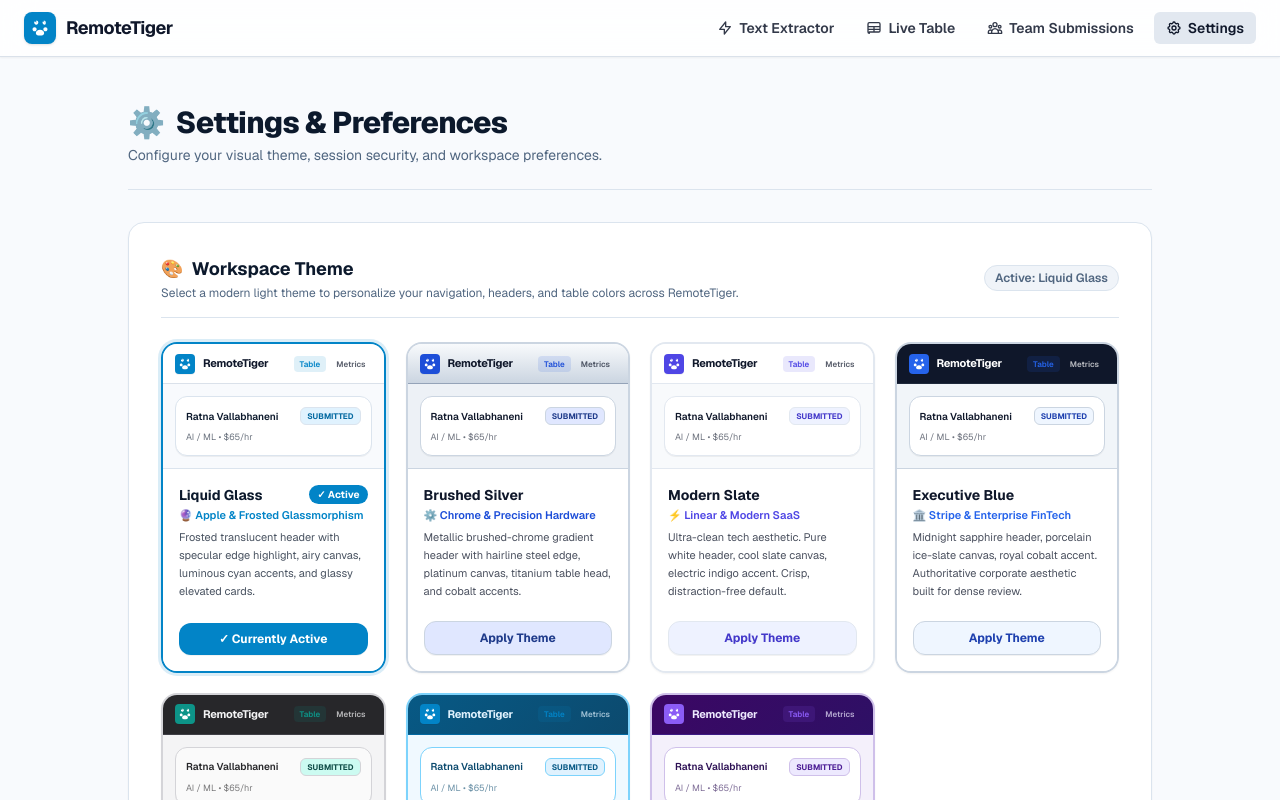
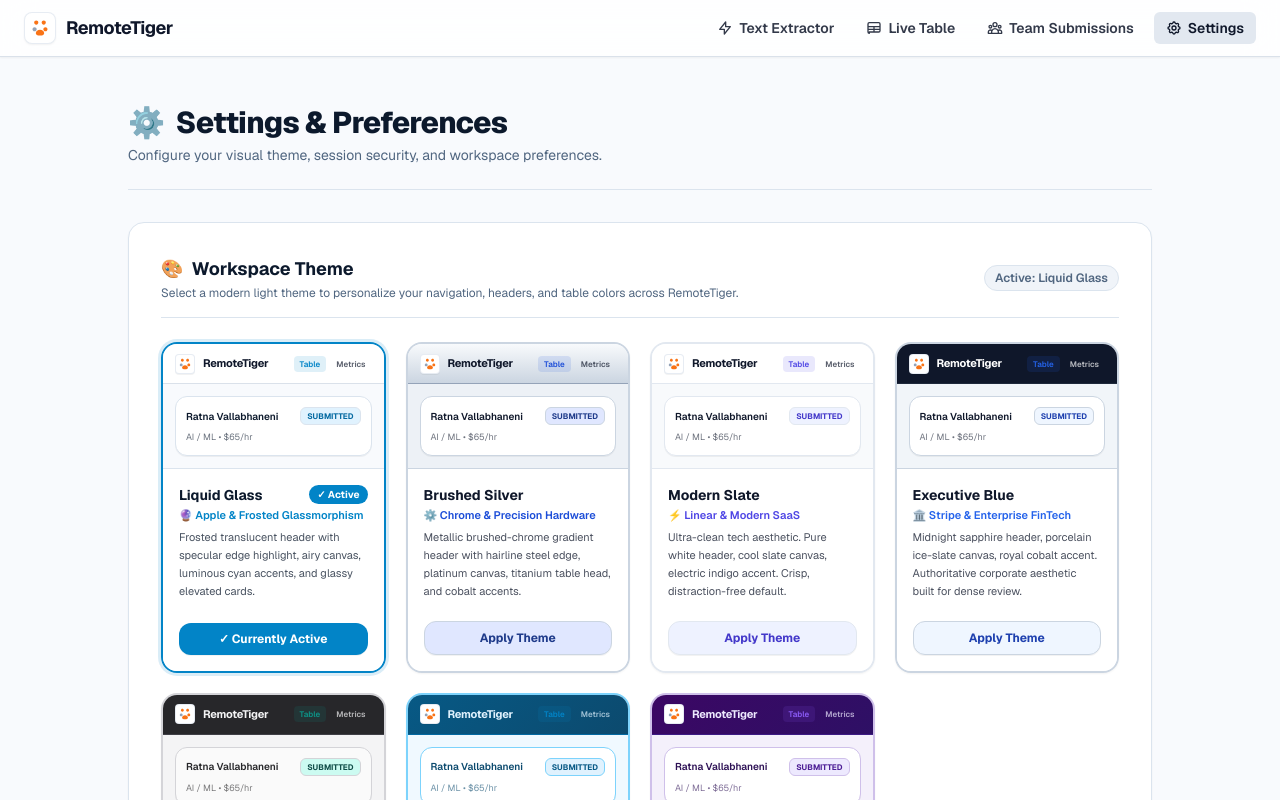
Before and after one commit to codexvista-debug/placehub, a Next.js app: page /settings in a window 1280 px wide. Shown: the top 800 px of the page. Built offline with nearby package versions, Linux system fonts and the light colour scheme.

Commit message:
Update RemoteTiger logo to colored tiger paw with grey first toe and orange rest

```diff
--- a/app/components/Header.tsx
+++ b/app/components/Header.tsx
@@ -74,14 +74,34 @@ export default function Header() {
             title="Go to Live Table"
           >
             <div
-              className="w-8 h-8 rounded-lg flex items-center justify-center shadow-sm transition-colors"
-              style={{
-                backgroundColor: 'var(--color-header-logo-bg)',
-                color: '#ffffff',
-              }}
+              className="w-8 h-8 rounded-lg flex items-center justify-center shadow-xs transition-transform hover:scale-105 border border-slate-200/80 bg-white"
             >
-              <svg className="w-5 h-5 fill-current" viewBox="0 0 24 24">
-                <path d="M12 14c-2.76 0-5 1.79-5 4 0 1.66 1.34 3 3 3h4c1.66 0 3-1.34 3-3 0-2.21-2.24-4-5-4zm-6.5-3c-1.38 0-2.5 1.12-2.5 2.5S4.12 16 5.5 16 8 14.88 8 13.5 6.88 11 5.5 11zm13 0c-1.38 0-2.5 1.12-2.5 2.5s1.12 2.5 2.5 2.5 2.5-1.12 2.5-2.5-1.12-2.5-2.5-2.5zm-11-5C6.12 3 5 4.12 5 5.5S6.12 8 7.5 8 10 6.88 10 5.5 8.88 3 7.5 3zm10 0C16.12 3 15 4.12 15 5.5S16.12 8 17.5 8 19 6.88 19 5.5 17.88 3 16.5 3z"/>
+              <svg className="w-5 h-5 drop-shadow-2xs" viewBox="0 0 24 24" fill="none">
+                {/* 1st Paw Finger (Leftmost / Dewclaw - Cool Grey) */}
+                <path
+                  d="M5.5 11c-1.38 0-2.5 1.12-2.5 2.5S4.12 16 5.5 16 8 14.88 8 13.5 6.88 11 5.5 11z"
+                  fill="#94a3b8"
+                />
+                {/* 2nd Paw Finger (Upper Left - Tiger Orange) */}
+                <path
+                  d="M7.5 3C6.12 3 5 4.12 5 5.5S6.12 8 7.5 8 10 6.88 10 5.5 8.88 3 7.5 3z"
+                  fill="#f97316"
+                />
+                {/* 3rd Paw Finger (Upper Right - Tiger Orange) */}
+                <path
+                  d="M16.5 3C15.12 3 14 4.12 14 5.5S15.12 8 16.5 8 19 6.88 19 5.5 17.88 3 16.5 3z"
+                  fill="#f97316"
+                />
+                {/* 4th Paw Finger (Rightmost - Tiger Orange) */}
+                <path
+                  d="M18.5 11c-1.38 0-2.5 1.12-2.5 2.5s1.12 2.5 2.5 2.5 2.5-1.12 2.5-2.5-1.12-2.5-2.5-2.5z"
+                  fill="#f97316"
+                />
+                {/* Main Paw Pad (Bottom Center - Tiger Orange) */}
+                <path
+                  d="M12 14c-2.76 0-5 1.79-5 4 0 1.66 1.34 3 3 3h4c1.66 0 3-1.34 3-3 0-2.21-2.24-4-5-4z"
+                  fill="#f97316"
+                />
               </svg>
             </div>
             <span
--- a/app/login/page.tsx
+++ b/app/login/page.tsx
@@ -46,13 +46,15 @@ function LoginFormContent() {
       {/* Brand Header */}
       <div className="flex flex-col items-center text-center gap-3">
         <div
-          className="w-14 h-14 rounded-2xl font-black text-2xl flex items-center justify-center shadow-md"
-          style={{
-            backgroundColor: 'var(--color-header-logo-bg)',
-            color: 'var(--color-header-bg)',
-          }}
+          className="w-14 h-14 rounded-2xl flex items-center justify-center shadow-md bg-white border border-slate-200/80"
         >
-          🔒
+          <svg className="w-8 h-8 drop-shadow-2xs" viewBox="0 0 24 24" fill="none">
+            <path d="M5.5 11c-1.38 0-2.5 1.12-2.5 2.5S4.12 16 5.5 16 8 14.88 8 13.5 6.88 11 5.5 11z" fill="#94a3b8" />
+            <path d="M7.5 3C6.12 3 5 4.12 5 5.5S6.12 8 7.5 8 10 6.88 10 5.5 8.88 3 7.5 3z" fill="#f97316" />
+            <path d="M16.5 3C15.12 3 14 4.12 14 5.5S15.12 8 16.5 8 19 6.88 19 5.5 17.88 3 16.5 3z" fill="#f97316" />
+            <path d="M18.5 11c-1.38 0-2.5 1.12-2.5 2.5s1.12 2.5 2.5 2.5 2.5-1.12 2.5-2.5-1.12-2.5-2.5-2.5z" fill="#f97316" />
+            <path d="M12 14c-2.76 0-5 1.79-5 4 0 1.66 1.34 3 3 3h4c1.66 0 3-1.34 3-3 0-2.21-2.24-4-5-4z" fill="#f97316" />
+          </svg>
         </div>
         <div>
           <h1 className="text-2xl font-extrabold tracking-tight theme-text">
--- a/app/settings/page.tsx
+++ b/app/settings/page.tsx
@@ -218,11 +218,14 @@ export default function SettingsPage() {
                     }}
                   >
                     <div
-                      className="w-5 h-5 rounded flex items-center justify-center shadow-2xs"
-                      style={{ backgroundColor: t.accentColor, color: t.accentText }}
+                      className="w-5 h-5 rounded flex items-center justify-center shadow-2xs bg-white border border-slate-200/80"
                     >
-                      <svg className="w-3.5 h-3.5 fill-current" viewBox="0 0 24 24">
-                        <path d="M12 14c-2.76 0-5 1.79-5 4 0 1.66 1.34 3 3 3h4c1.66 0 3-1.34 3-3 0-2.21-2.24-4-5-4zm-6.5-3c-1.38 0-2.5 1.12-2.5 2.5S4.12 16 5.5 16 8 14.88 8 13.5 6.88 11 5.5 11zm13 0c-1.38 0-2.5 1.12-2.5 2.5s1.12 2.5 2.5 2.5 2.5-1.12 2.5-2.5-1.12-2.5-2.5-2.5zm-11-5C6.12 3 5 4.12 5 5.5S6.12 8 7.5 8 10 6.88 10 5.5 8.88 3 7.5 3zm10 0C16.12 3 15 4.12 15 5.5S16.12 8 17.5 8 19 6.88 19 5.5 17.88 3 16.5 3z"/>
+                      <svg className="w-3.5 h-3.5" viewBox="0 0 24 24" fill="none">
+                        <path d="M5.5 11c-1.38 0-2.5 1.12-2.5 2.5S4.12 16 5.5 16 8 14.88 8 13.5 6.88 11 5.5 11z" fill="#94a3b8" />
+                        <path d="M7.5 3C6.12 3 5 4.12 5 5.5S6.12 8 7.5 8 10 6.88 10 5.5 8.88 3 7.5 3z" fill="#f97316" />
+                        <path d="M16.5 3C15.12 3 14 4.12 14 5.5S15.12 8 16.5 8 19 6.88 19 5.5 17.88 3 16.5 3z" fill="#f97316" />
+                        <path d="M18.5 11c-1.38 0-2.5 1.12-2.5 2.5s1.12 2.5 2.5 2.5 2.5-1.12 2.5-2.5-1.12-2.5-2.5-2.5z" fill="#f97316" />
+                        <path d="M12 14c-2.76 0-5 1.79-5 4 0 1.66 1.34 3 3 3h4c1.66 0 3-1.34 3-3 0-2.21-2.24-4-5-4z" fill="#f97316" />
                       </svg>
                     </div>
                     <span className="text-[11px] font-bold tracking-tight">RemoteTiger</span>
```
